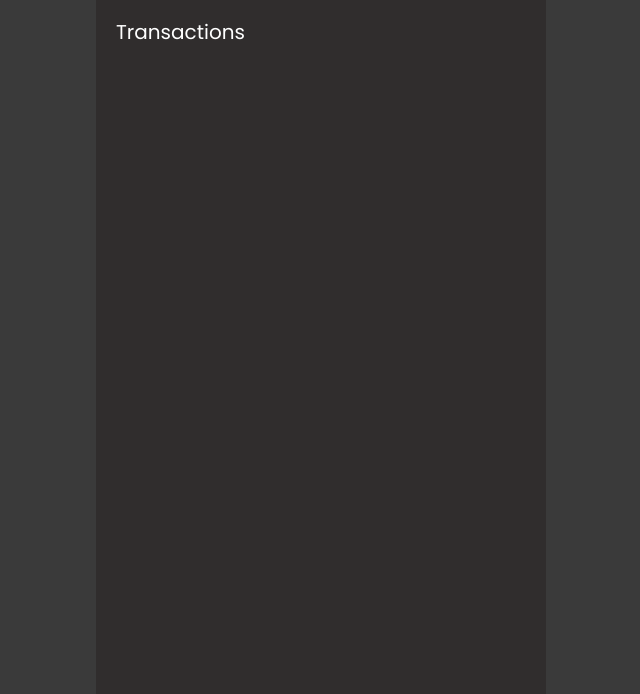
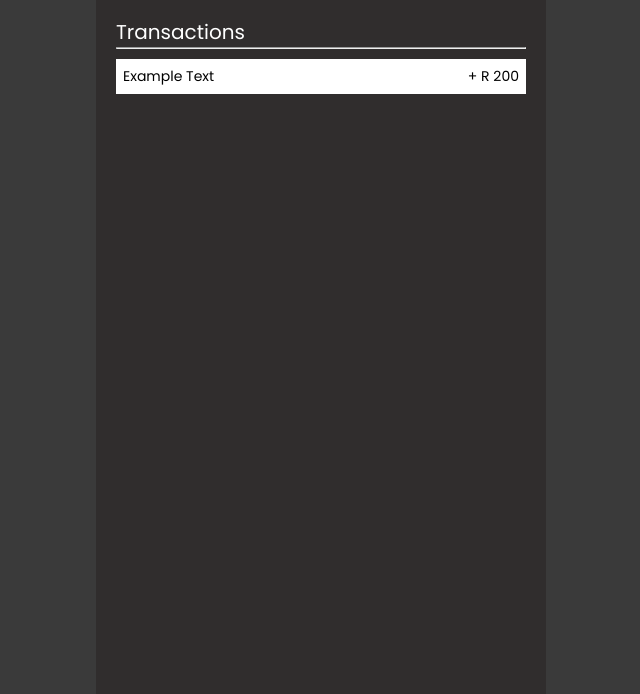
Before and after one commit to Fortunate05/Fortunate-Expense-Tracker-App, a plain HTML site: page index.html in a window 1280 px wide. Shown: the part 156-850 px from the top of the page, without its empty margins (319-959 px from the left). Drawn offline with Linux system fonts and the light colour scheme.

Commit message:
add transcations and text for input

```diff
--- a/index.html
+++ b/index.html
@@ -23,6 +23,22 @@
             </section>
             <div class="transaction_container">
                 <h3>Transactions</h3>
+                <hr />
+
+                <div class="transactions">
+                    <div class="transaction">
+                        <div class="left">
+                            <p>Example Text</p>
+                            <p>+ R 200</p>
+
+
+
+
+
+                        </div>
+                    </div>
+
+                </div>
             </div>
         </div>
     </div>
--- a/style.css
+++ b/style.css
@@ -57,3 +57,20 @@ h3{
 .transaction_container{
     margin-top: 20px;
 }
+.transactions{
+    margin-top: 10px;
+
+}
+.transaction{
+    padding: 7px;
+    background-color: white;
+    color: black;
+}
+.transaction .left{
+    display: flex;
+    justify-content: space-between;
+
+}
+p{
+    font-size: 14px;
+}
```
